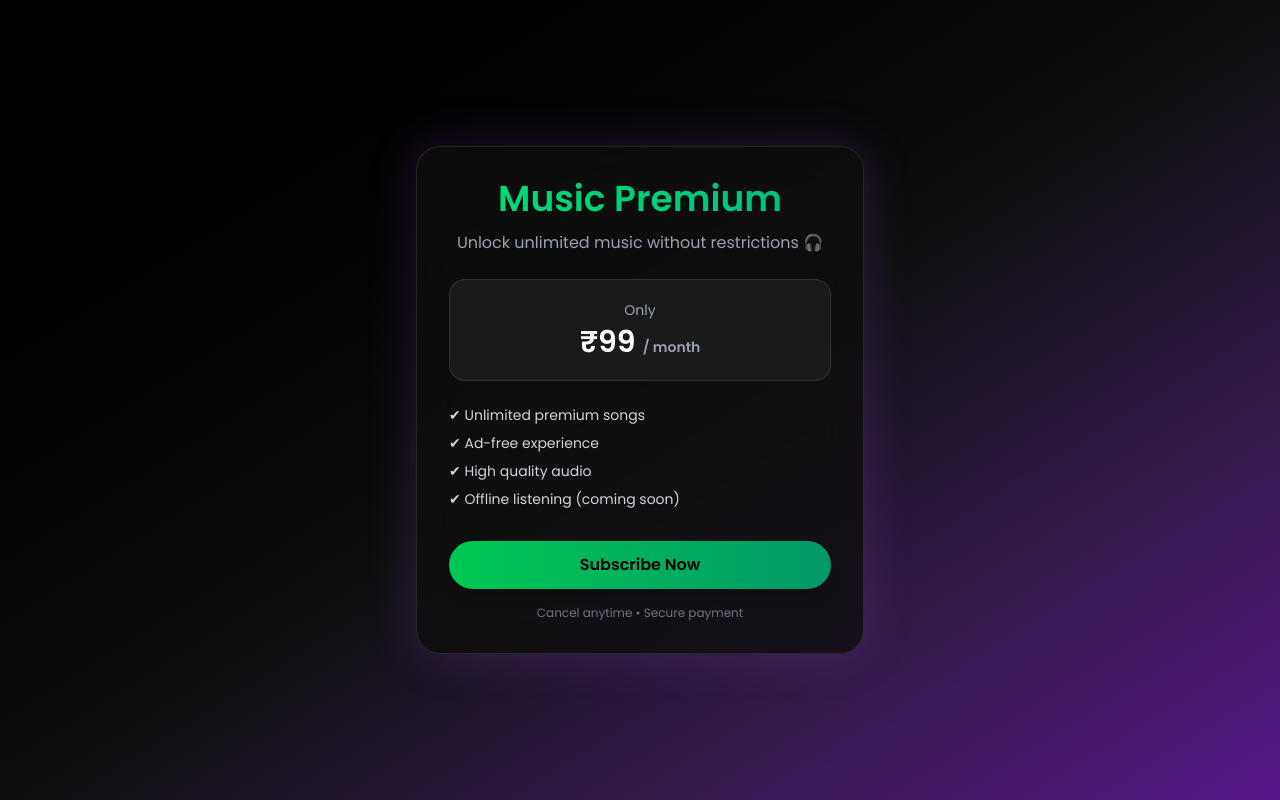
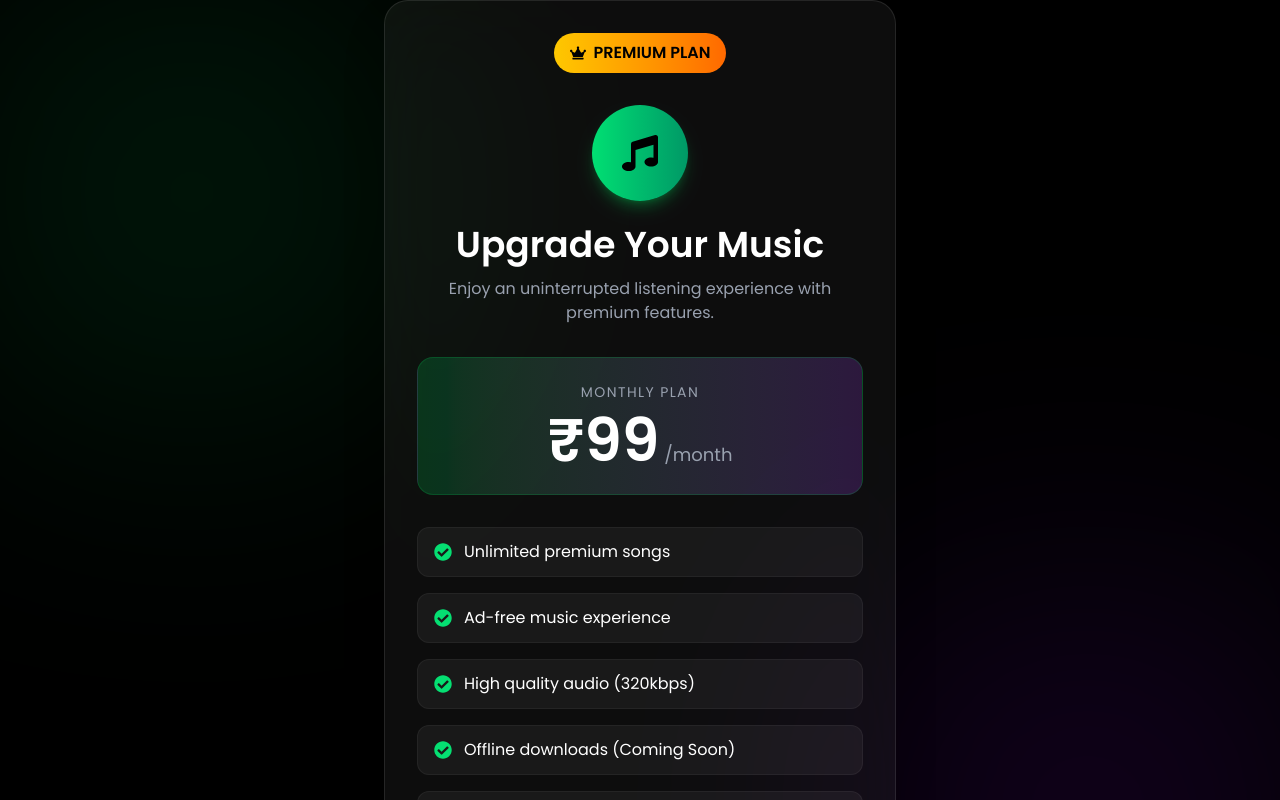
Before and after one commit to Rajnishchoudhary123/Music-App, a React (Vite) app in the folder Frontend/: page /premium in a window 1280 px wide. Shown: the top 800 px of the page. Built offline with nearby package versions, Linux system fonts and the light colour scheme; no server answers.

Commit message:
Style the premium page

```diff
--- a/Frontend/src/pages/Premium.jsx
+++ b/Frontend/src/pages/Premium.jsx
@@ -1,13 +1,11 @@
+import { FaCrown, FaCheckCircle, FaMusic } from "react-icons/fa";
 import axios from "../Context/axios";
 
 const Premium = () => {
-
   const subscribe = async () => {
     try {
       const { data } = await axios.post("/api/payment/subscribe");
-
       window.location.href = data.url;
-
     } catch (error) {
       console.log(error);
       alert(error.response?.data?.message || "Payment failed");
@@ -15,76 +13,92 @@ const Premium = () => {
   };
 
   return (
-  <div className="min-h-screen flex items-center justify-center bg-gradient-to-br from-black via-[#0f0f0f] to-purple-900 text-white p-6">
+    <div className="relative min-h-screen overflow-hidden bg-black text-white flex items-center justify-center px-5">
 
+      {/* Background Glow */}
+      <div className="absolute w-96 h-96 bg-green-500/20 blur-[140px] rounded-full top-0 left-0"></div>
+      <div className="absolute w-96 h-96 bg-purple-600/20 blur-[140px] rounded-full bottom-0 right-0"></div>
 
-    <div className="
-      w-full max-w-md
-      bg-[#0f0f0f]/80
-      backdrop-blur-xl
-      border border-white/10
-      rounded-3xl
-      p-8
-      text-center
-      shadow-[0_0_50px_rgba(168,85,247,0.2)]
-    ">
+      <div className="relative w-full max-w-lg">
 
+        {/* Card */}
+        <div className="bg-white/5 backdrop-blur-2xl border border-white/10 rounded-3xl p-8 shadow-2xl">
 
-      <h1 className="text-4xl font-extrabold bg-gradient-to-r from-green-400 to-emerald-500 bg-clip-text text-transparent">
-        Music Premium
+          {/* Premium Badge */}
+          <div className="flex justify-center">
+            <div className="bg-gradient-to-r from-yellow-400 to-orange-500 px-4 py-2 rounded-full flex items-center gap-2 font-semibold text-black">
+              <FaCrown />
+              PREMIUM PLAN
+            </div>
+          </div>
+
+          {/* Icon */}
+          <div className="mt-8 flex justify-center">
+            <div className="w-24 h-24 rounded-full bg-gradient-to-r from-green-400 to-emerald-600 flex items-center justify-center shadow-lg shadow-green-500/30">
+              <FaMusic className="text-4xl text-black" />
+            </div>
+          </div>
+
+          {/* Title */}
+          <h1 className="text-4xl font-bold text-center mt-6">
+            Upgrade Your Music
           </h1>
 
-      <p className="text-gray-400 mt-3">
-        Unlock unlimited music without restrictions 🎧
+          <p className="text-gray-400 text-center mt-3">
+            Enjoy an uninterrupted listening experience with premium features.
           </p>
 
+          {/* Price */}
+          <div className="mt-8 text-center bg-gradient-to-r from-green-500/20 to-purple-500/20 border border-green-500/20 rounded-2xl py-6">
 
-      <div className="
-        mt-6
-        bg-[#1a1a1a]
-        border border-white/10
-        rounded-2xl
-        p-5
-      ">
-        <p className="text-sm text-gray-400">Only</p>
-        <h2 className="text-3xl font-bold text-white mt-1">
-          ₹99 <span className="text-sm text-gray-400">/ month</span>
-        </h2>
+            <p className="text-gray-400 uppercase tracking-widest text-sm">
+              Monthly Plan
+            </p>
+
+            <div className="mt-2">
+              <span className="text-6xl font-extrabold">₹99</span>
+              <span className="text-gray-400 text-lg"> /month</span>
             </div>
-
-
-      <div className="mt-6 text-left space-y-2 text-sm text-gray-300">
-
-        <p>✔ Unlimited premium songs</p>
-        <p>✔ Ad-free experience</p>
-        <p>✔ High quality audio</p>
-        <p>✔ Offline listening (coming soon)</p>
 
           </div>
 
+          {/* Features */}
+          <div className="mt-8 space-y-4">
 
+            {[
+              "Unlimited premium songs",
+              "Ad-free music experience",
+              "High quality audio (320kbps)",
+              "Offline downloads (Coming Soon)",
+              "Priority customer support",
+            ].map((feature) => (
+              <div
+                key={feature}
+                className="flex items-center gap-3 bg-white/5 rounded-xl px-4 py-3 border border-white/5"
+              >
+                <FaCheckCircle className="text-green-400 text-lg" />
+                <span>{feature}</span>
+              </div>
+            ))}
+
+          </div>
+
+          {/* Button */}
           <button
             onClick={subscribe}
-        className="
-          mt-8
-          w-full
-          bg-gradient-to-r from-green-500 to-emerald-600
-          text-black
-          font-bold
-          py-3
-          rounded-full
-          hover:scale-105
-          transition
-          shadow-lg
-          hover:shadow-green-500/30
-        "
+            className="group mt-8 w-full py-4 rounded-xl font-bold text-lg bg-gradient-to-r from-green-400 to-emerald-500 text-white transition duration-300 hover:scale-105 hover:shadow-xl hover:shadow-green-500/40"
           >
-        Subscribe Now
+            <span className="group-hover:tracking-wider transition-all">
+              Subscribe Now 🚀
+            </span>
           </button>
 
-      <p className="text-xs text-gray-500 mt-4">
-        Cancel anytime • Secure payment
+          {/* Footer */}
+          <p className="text-center text-gray-500 text-sm mt-5">
+            Secure payments • Cancel anytime • Instant activation
           </p>
+
+        </div>
 
       </div>
 
```
Lines whose indentation alone changed are shown as unchanged.
